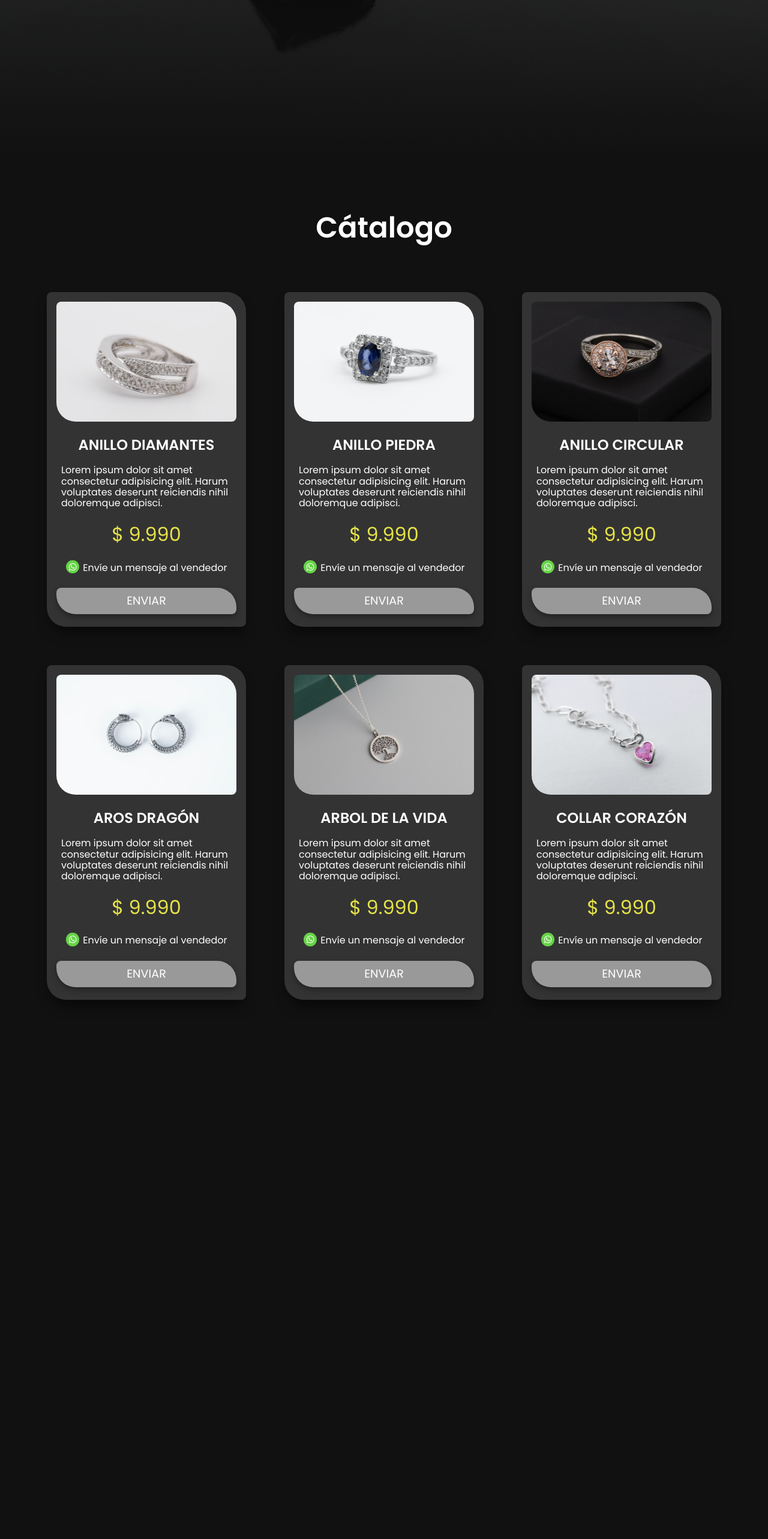
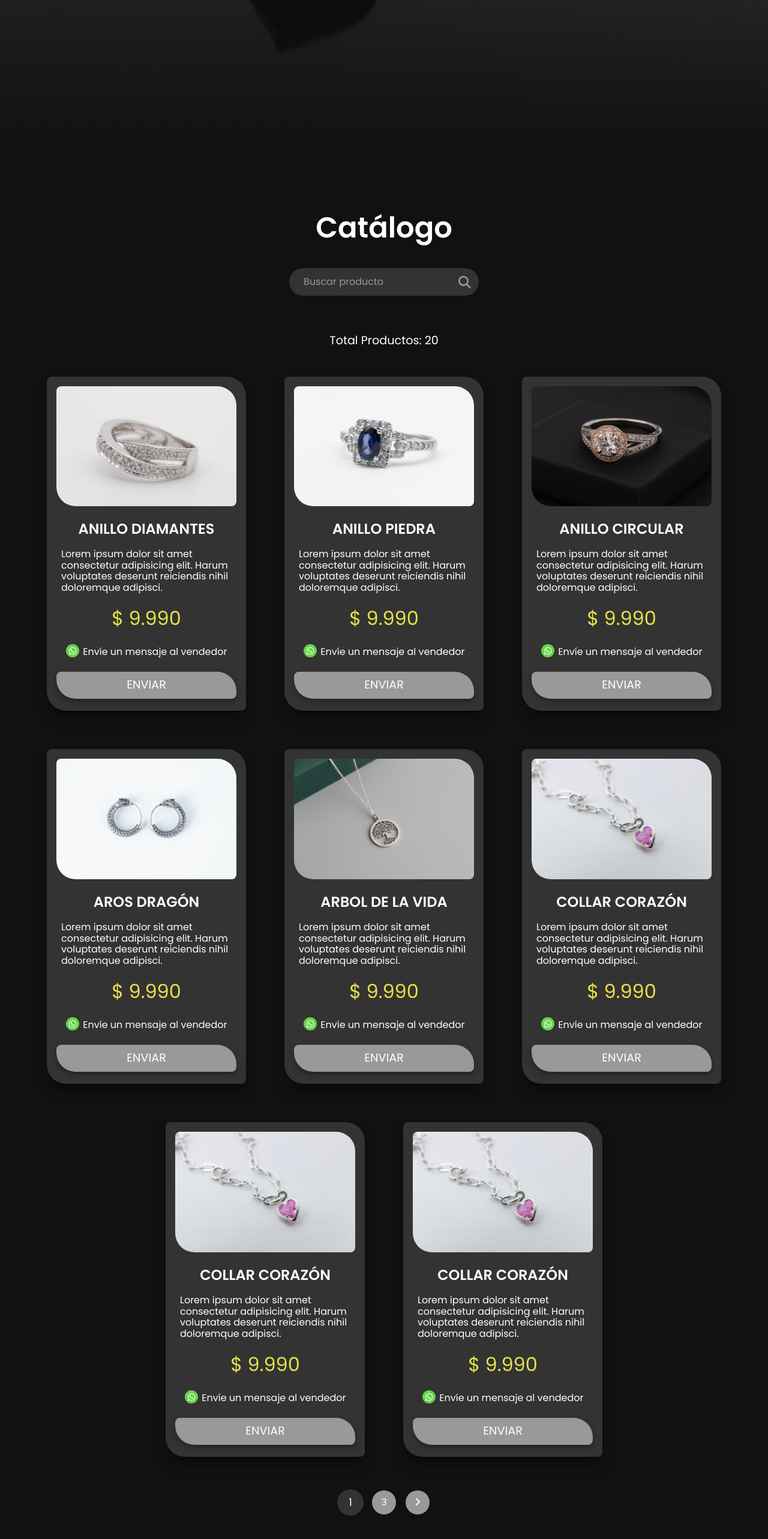
Before and after one commit to cpinopacheco/Template-1, a React (Vite) app: page / in a window 1280 px wide. Shown: the part 2141-4707 px from the top of the page at 60% size. Before the commit the page ends 3904 px from the top, so only its background shows below. Built offline with nearby package versions, Linux system fonts and the light colour scheme.

Commit message:
three new components are added

```diff
--- /dev/null
+++ b/src/components/alert/Alert.jsx
@@ -0,0 +1,20 @@
+import styled from "styled-components";
+import PropTypes from "prop-types";
+
+const Alert = ({ message }) => {
+  return <Container>{message}</Container>;
+};
+
+export default Alert;
+
+const Container = styled.div`
+  background-color: #ff5959;
+  border-radius: 1rem;
+  color: #fff;
+  padding: 1rem;
+  text-transform: uppercase;
+`;
+
+Alert.propTypes = {
+  message: PropTypes.string,
+};
--- /dev/null
+++ b/src/components/input-search/InputSearch.jsx
@@ -0,0 +1,64 @@
+import { FontAwesomeIcon } from "@fortawesome/react-fontawesome";
+import { faMagnifyingGlass } from "@fortawesome/free-solid-svg-icons";
+import styled from "styled-components";
+import PropTypes from "prop-types";
+
+const InputSearch = ({ handleSearch }) => {
+  return (
+    <Container>
+      <div className="mainBox">
+        <input
+          className="searchInput"
+          placeholder="Buscar producto"
+          type="text"
+          onChange={(e) => handleSearch(e.target.value)}
+        />
+        <FontAwesomeIcon icon={faMagnifyingGlass} className="searchIcon" />
+      </div>
+    </Container>
+  );
+};
+
+export default InputSearch;
+
+const Container = styled.div`
+  display: flex;
+  justify-content: center;
+
+  .mainBox {
+    width: 100%;
+    max-width: 300px;
+    display: flex;
+    align-items: center;
+    justify-content: space-between;
+    border-radius: 100px;
+    background: #333;
+    margin-bottom: 1rem;
+    padding: 0.5rem 0.5rem;
+  }
+
+  .searchInput {
+    width: 100%;
+    background-color: transparent;
+    border: none;
+    outline: none;
+    padding: 0 1rem;
+    font-size: 1rem;
+    color: white;
+  }
+
+  .searchInput::placeholder {
+    color: rgba(255, 255, 255, 0.5);
+  }
+
+  .searchIcon {
+    box-sizing: border-box;
+    color: rgba(255, 255, 255, 0.5);
+    font-size: 1.3rem;
+    margin: 0.3rem;
+  }
+`;
+
+InputSearch.propTypes = {
+  handleSearch: PropTypes.func,
+};
--- /dev/null
+++ b/src/components/pagination/Pagination.jsx
@@ -0,0 +1,81 @@
+import { FontAwesomeIcon } from "@fortawesome/react-fontawesome";
+import { faAngleLeft, faAngleRight } from "@fortawesome/free-solid-svg-icons";
+import styled from "styled-components";
+import PropTypes from "prop-types";
+
+const Pagination = ({ currentPage, totalPages, onPageChange }) => {
+  const renderPageNumbers = [];
+  const maxVisiblePages = 4; // Número máximo de botones de página visibles
+
+  for (let number = 1; number <= totalPages; number++) {
+    if (
+      number === 1 ||
+      number === totalPages ||
+      Math.abs(number - currentPage) < (maxVisiblePages - 2) / 2
+    ) {
+      renderPageNumbers.push(
+        <button
+          key={number}
+          className={`button ${currentPage === number ? "active" : ""}`}
+          onClick={() => onPageChange(number)}
+        >
+          {number}
+        </button>
+      );
+    }
+  }
+
+  return (
+    <Container>
+      <div className="pagination">
+        {currentPage > 1 && (
+          <button
+            className="button"
+            onClick={() => onPageChange(currentPage - 1)}
+          >
+            <FontAwesomeIcon icon={faAngleLeft} />
+          </button>
+        )}
+        {renderPageNumbers}
+        {currentPage < totalPages && (
+          <button
+            className="button"
+            onClick={() => onPageChange(currentPage + 1)}
+          >
+            <FontAwesomeIcon icon={faAngleRight} />
+          </button>
+        )}
+      </div>
+    </Container>
+  );
+};
+
+export default Pagination;
+
+const Container = styled.div`
+  display: flex;
+  justify-content: center;
+
+  .button {
+    background-color: #999;
+    color: var(--text-color);
+    text-transform: uppercase;
+    margin: 0.5rem;
+    border: none;
+    border-radius: 50%;
+    width: 40px;
+    height: 40px;
+    cursor: pointer;
+  }
+
+  .button.active {
+    transform: scale(1.1);
+    background-color: #333;
+  }
+`;
+
+Pagination.propTypes = {
+  currentPage: PropTypes.number,
+  totalPages: PropTypes.number,
+  onPageChange: PropTypes.func,
+};
--- a/src/components/sections/section-two/SectionTwo.jsx
+++ b/src/components/sections/section-two/SectionTwo.jsx
@@ -1,16 +1,73 @@
+import { useState, useEffect, useRef } from "react";
 import SaleCard from "../../sale-card/SaleCard";
+import InputSearch from "../../input-search/InputSearch";
+import Alert from "../../alert/Alert";
+import Pagination from "../../pagination/Pagination.jsx";
+import catalogue from "../../../data/Catalogue.js";
 import styled from "styled-components";
-import catalogue from "../../../data/Catalogue.js";
 
 const SectionTwo = () => {
+  const cardsContainerRef = useRef(null);
+  const [searchText, setSearchText] = useState("");
+  const [totalItems, setTotalItems] = useState(0);
+  const [currentPage, setCurrentPage] = useState(1);
+  const itemsPerPage = 8;
+  const totalPages = Math.ceil(totalItems / itemsPerPage);
+
+  // Filtrar el catálogo en función del texto de búsqueda
+  const filteredCatalogue = catalogue.filter((item) =>
+    item.name.toLowerCase().includes(searchText.toLowerCase())
+  );
+
+  useEffect(() => {
+    setTotalItems(filteredCatalogue.length);
+  }, [filteredCatalogue.length]);
+
+  const handlePageChange = (newPage) => {
+    if (newPage >= 1 && newPage <= totalPages) {
+      setCurrentPage(newPage);
+      scrollToTop();
+    }
+  };
+
+  const scrollToTop = () => {
+    if (cardsContainerRef.current) {
+      const offset = 30; // Ajusta el valor del offset según tus necesidades
+      const targetElement = cardsContainerRef.current;
+      targetElement.style.marginTop = `-${offset}px`; // Aplicar un margen superior negativo
+      targetElement.scrollIntoView({ block: "start" });
+      // Restablecer el margen superior
+      targetElement.style.marginTop = "0";
+    }
+  };
+
   return (
     <Section>
-      <h2 className="title">Cátalogo</h2>
-      <div className="cardsContainer">
-        {catalogue.map((item) => (
-          <SaleCard key={item.id} item={item}></SaleCard>
-        ))}
+      <h2 className="title">Catálogo</h2>
+      <InputSearch handleSearch={setSearchText}></InputSearch>
+      <p className="total-items">Total Productos: {totalItems}</p>
+      <div className="cardsContainer" ref={cardsContainerRef}>
+        {searchText ? (
+          filteredCatalogue.length === 0 ? (
+            <Alert message="No encontramos lo que buscas" />
+          ) : (
+            filteredCatalogue.map((item) => (
+              <SaleCard key={item.id} item={item}></SaleCard>
+            ))
+          )
+        ) : (
+          filteredCatalogue
+            .slice((currentPage - 1) * itemsPerPage, currentPage * itemsPerPage)
+            .map((item) => <SaleCard key={item.id} item={item}></SaleCard>)
+        )}
       </div>
+      {totalPages > 1 && (
+        <Pagination
+          currentPage={currentPage}
+          totalPages={totalPages}
+          onPageChange={handlePageChange}
+        />
+      )}
     </Section>
   );
 };
@@ -26,7 +83,7 @@ const Section = styled.section`
     flex-wrap: wrap;
     gap: 4rem;
     width: 90%;
-    margin: 5rem auto;
+    margin: 3rem auto;
   }
 
   .title {
@@ -35,6 +92,14 @@ const Section = styled.section`
     color: var(--text-color);
   }
 
+  .total-items {
+    color: var(--text-color);
+    text-align: center;
+    font-size: 1.2rem;
+    margin-top: 3rem;
+    margin-bottom: 2rem;
+  }
+
   @media (min-width: 992px) {
     .title {
       font-size: var(--title-size-lg);
--- a/src/data/Catalogue.js
+++ b/src/data/Catalogue.js
@@ -54,6 +54,118 @@ const Catalogue = [
     price: "9.990",
     category: ""
   },
+  {
+    id: "7",
+    image: image6,
+    name: "Collar corazón",
+    description: "Lorem ipsum dolor sit amet consectetur adipisicing elit. Harum voluptates deserunt reiciendis nihil doloremque adipisci.",
+    price: "9.990",
+    category: ""
+  },
+  {
+    id: "8",
+    image: image6,
+    name: "Collar corazón",
+    description: "Lorem ipsum dolor sit amet consectetur adipisicing elit. Harum voluptates deserunt reiciendis nihil doloremque adipisci.",
+    price: "9.990",
+    category: ""
+  },
+  {
+    id: "9",
+    image: image6,
+    name: "Collar corazón",
+    description: "Lorem ipsum dolor sit amet consectetur adipisicing elit. Harum voluptates deserunt reiciendis nihil doloremque adipisci.",
+    price: "9.990",
+    category: ""
+  },
+  {
+    id: "10",
+    image: image6,
+    name: "Collar corazón",
+    description: "Lorem ipsum dolor sit amet consectetur adipisicing elit. Harum voluptates deserunt reiciendis nihil doloremque adipisci.",
+    price: "9.990",
+    category: ""
+  },
+  {
+    id: "11",
+    image: image6,
+    name: "Collar corazón",
+    description: "Lorem ipsum dolor sit amet consectetur adipisicing elit. Harum voluptates deserunt reiciendis nihil doloremque adipisci.",
+    price: "9.990",
+    category: ""
+  },
+  {
+    id: "12",
+    image: image6,
+    name: "Collar corazón",
+    description: "Lorem ipsum dolor sit amet consectetur adipisicing elit. Harum voluptates deserunt reiciendis nihil doloremque adipisci.",
+    price: "9.990",
+    category: ""
+  },
+  {
+    id: "13",
+    image: image6,
+    name: "Collar corazón",
+    description: "Lorem ipsum dolor sit amet consectetur adipisicing elit. Harum voluptates deserunt reiciendis nihil doloremque adipisci.",
+    price: "9.990",
+    category: ""
+  },
+  {
+    id: "14",
+    image: image6,
+    name: "Collar corazón",
+    description: "Lorem ipsum dolor sit amet consectetur adipisicing elit. Harum voluptates deserunt reiciendis nihil doloremque adipisci.",
+    price: "9.990",
+    category: ""
+  },
+  {
+    id: "15",
+    image: image6,
+    name: "Collar corazón",
+    description: "Lorem ipsum dolor sit amet consectetur adipisicing elit. Harum voluptates deserunt reiciendis nihil doloremque adipisci.",
+    price: "9.990",
+    category: ""
+  },
+  {
+    id: "16",
+    image: image6,
+    name: "Collar corazón",
+    description: "Lorem ipsum dolor sit amet consectetur adipisicing elit. Harum voluptates deserunt reiciendis nihil doloremque adipisci.",
+    price: "9.990",
+    category: ""
+  },
+  {
+    id: "17",
+    image: image6,
+    name: "Collar corazón",
+    description: "Lorem ipsum dolor sit amet consectetur adipisicing elit. Harum voluptates deserunt reiciendis nihil doloremque adipisci.",
+    price: "9.990",
+    category: ""
+  },
+  {
+    id: "18",
+    image: image6,
+    name: "Collar corazón",
+    description: "Lorem ipsum dolor sit amet consectetur adipisicing elit. Harum voluptates deserunt reiciendis nihil doloremque adipisci.",
+    price: "9.990",
+    category: ""
+  },
+  {
+    id: "19",
+    image: image6,
+    name: "Collar corazón",
+    description: "Lorem ipsum dolor sit amet consectetur adipisicing elit. Harum voluptates deserunt reiciendis nihil doloremque adipisci.",
+    price: "9.990",
+    category: ""
+  },
+  {
+    id: "20",
+    image: image6,
+    name: "Collar corazón",
+    description: "Lorem ipsum dolor sit amet consectetur adipisicing elit. Harum voluptates deserunt reiciendis nihil doloremque adipisci.",
+    price: "9.990",
+    category: ""
+  },
 ]
 
 export default Catalogue;
```
Also changed, not shown: src/components/sale-card/SaleCard.jsx (+4 -4 lines).
